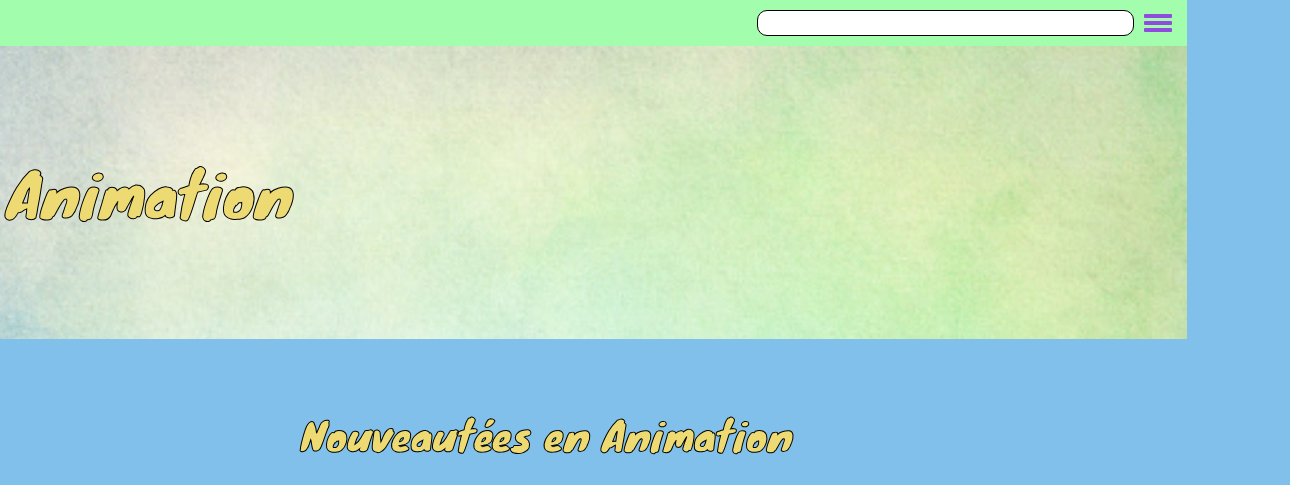
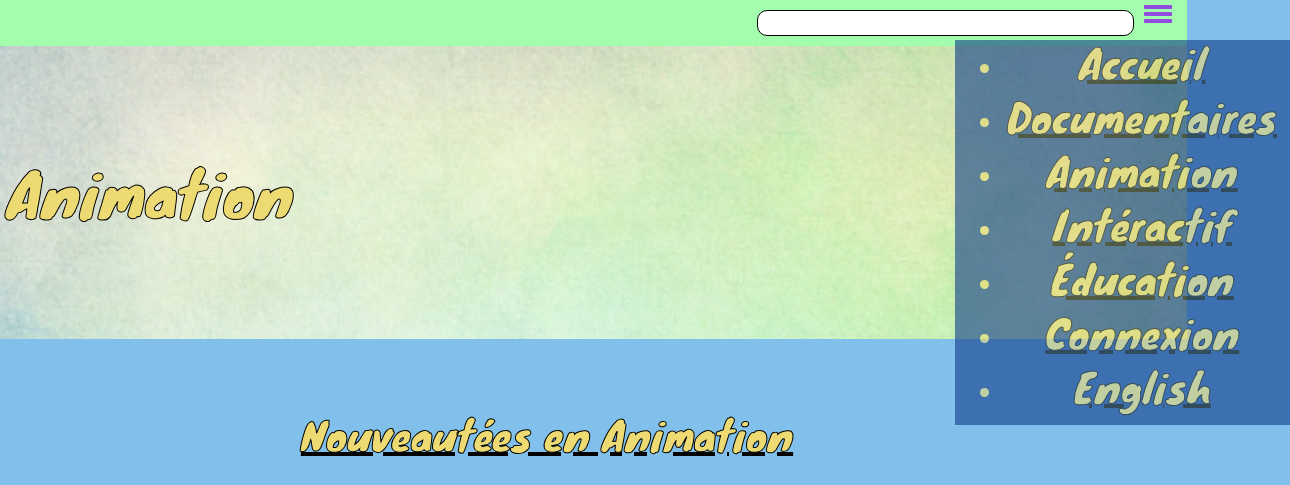
Before and after one commit to YoungBaller555/Emrick_Dominique_Web2final_582-211, a plain HTML site: page animation.html in a window 1280 px wide. Shown: the top 485 px of the page, 1290 px wide, since content can reach past the window. Drawn offline with Linux system fonts and the light colour scheme.

Commit message:
Touches Finales
j'ai fait ce que j'ai pu avec les animations... j'ai aussi tout annoté de mon côté et j'ai finis les dernières touches

```diff
--- a/animation.html
+++ b/animation.html
@@ -11,12 +11,30 @@
 <header>
     <div class="containerheader">
             <img id="logo" src="assets/images/logo2.png">
-            <div id="searchbarcontainer" class="placeholder"><div id="searchbar"></div></div>
-            <svg id="menuburger" xmlns="http://www.w3.org/2000/svg" width="28" height="18" viewBox="0 0 28 18" fill="none">
+
+            <div id="searchbarcontainer"><div id="searchbar"><input type="text" class="fakesearch"></div></div>
+
+
+                <label for="trigger">
+                <input type="checkbox" class="trigger" id="trigger">
+                <svg class="menuburger" xmlns="http://www.w3.org/2000/svg" width="28" height="18" viewBox="0 0 28 18" fill="none">
                 <rect width="28" height="4" rx="1" fill="#904CDF"/>
                 <rect y="7" width="28" height="4" rx="1" fill="#904CDF"/>
                 <rect y="14" width="28" height="4" rx="1" fill="#904CDF"/>
                 </svg>
+                </label>
+
+                <nav class="burgermenu">
+                    <ul>
+                        <li><a class="titrecontainer" href="index.html">Accueil</a></li> <br>
+                        <li><a class="titrecontainer" href="documentaires.html">Documentaires</a></li><br>
+                        <li><a class="titrecontainer" href="animation.html">Animation</a></li><br>
+                        <li><a class="titrecontainer" href="#">Intéractif</a></li><br>
+                        <li><a class="titrecontainer" href="#">Éducation</a></li><br>
+                        <li><a class="titrecontainer" href="#">Connexion</a></li><br>
+                        <li><a class="titrecontainer" href="#">English</a></li><br>
+                    </ul>
+                </nav>
 
     </div>
 </header>
@@ -28,7 +46,7 @@
     </div>
 
     <div class="bodycontainer">
-        <p class="titrecontainer" >Nouveautées en Animation</p>
+        <a class="titrecontainer" href="nouveauteanimation.html">Nouveautées en Animation</a>
         <div class="container">
             <img src="../assets/images/LeTableau.jpg">
             <p class="title">Le Tableau</p>
--- a/css/main.css
+++ b/css/main.css
@@ -77,6 +77,13 @@ body {
     border: 1px solid #000;
     background: var(--white);
 }
+/* Permet d'avoir une barre de recherche qui ne fait rien :) */
+.fakesearch {
+    border: none;
+    background: none;
+    width: 100%;
+    max-width: 357px;
+}
 
 /*styles et positionements de base pour les paragraphes du footer*/
 .footercontainer {
@@ -138,3 +145,30 @@ body {
     flex-wrap: wrap;
     font-size: 23px;
 }
+
+.trigger {
+    display: none;
+}
+
+.menuburger {
+    cursor: pointer;
+}
+ /* Je n'arrivais pas a faire marcher le burger menu correctement, alors je l'ai placé directement dans la page elle même pour que les autres pages soit accessibles. */
+.burgermenu {
+    font-family: Keenwave;
+    color: var(--jaune);
+    font-size: 30px;
+    position: absolute;
+    background-color: var(--bleumarin);
+    width: 315px;
+    height: 365px;
+    left: 81.855vw;
+    top: 5vh;
+    padding: 10px;
+    transition: all 0.4s ease-in-out;
+    opacity: 60%; /* Ceci est seulement là pour faire en sorte que ce qui est en arrière du menu Burger soit visible (Vu que je n'ai pas réussi à le faire fonctionner */
+}
+
+.burgermenu:has(.trigger:checked) {
+    top: 10vh;
+}
--- a/css/style-ep.css
+++ b/css/style-ep.css
@@ -63,7 +63,7 @@
    padding-bottom: 100px;
    text-align: center;
 }
-
+ /* Ceci est utilisé pour les liens entre les pages */
 .titrecontainer {
     color: var(--jaune);
    -webkit-text-stroke-width: 1px;
@@ -72,6 +72,12 @@
    font-size: 40px;
    width: 100%;
    text-align: center;
+   transition: all 0.35s;
+}
+/* Le texte change de couleure lorsque le curseur passe dessus */
+.titrecontainer:hover {
+    color: var(--purple);
+    -webkit-text-stroke-color: #FFFFFF;
 }
 
 .bodycontainer {
@@ -86,13 +92,13 @@
     display: flex;
     flex-direction: column;
 }
-
+/* Les images on une auteure toujours fixe.*/
 .container img {
     height: 200px;
     width: 340px;
     border-radius: 20px;
 }
-
+ /* Il y a une plus grande image dans l'accueil qui doit utilisé cette classe */
 .widecontainer img {
     width: 75dvw;
     height: 200px;
@@ -117,4 +123,6 @@
    font-size: 22px;
 }
 
+
+
 /* Le Site que j'ai fait en design graphique était litéralement fait pour bien marcher soit en version Mobile ou Desktop sans gros changement, les media queries sont litéralements inutiles ici car tout marche parfaitement juste avec le flexbox. */
--- a/css/style-vds.css
+++ b/css/style-vds.css
@@ -40,6 +40,12 @@
    font-size: 40px;
    width: 100%;
    text-align: center;
+   transition: all 0.35s;
+}
+
+.titrecontainer:hover {
+    color: var(--purple);
+    -webkit-text-stroke-color: #FFFFFF;
 }
 
 .bodycontainer {
```
Also changed, not shown: documentaires.html (renamed from documentation.html, +20 -2 lines), index.html (+21 -3 lines), nouveauteanimation.html (+20 -2 lines).
